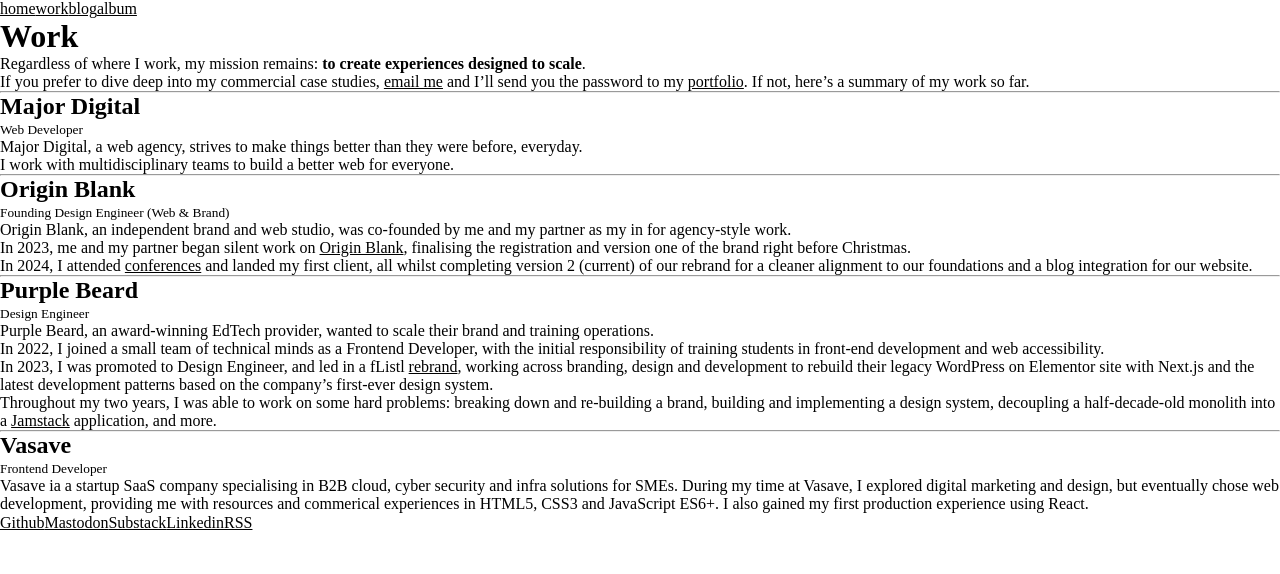
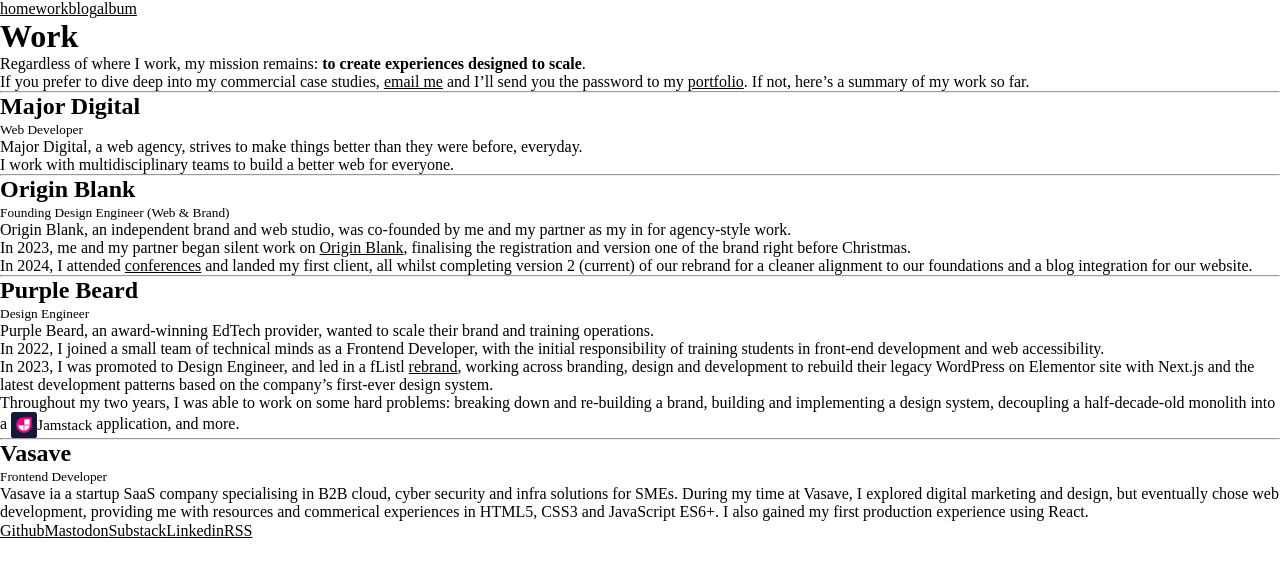
Before and after one commit to sgarciagallego/v3, a Next.js app: page /work in a window 1280 px wide. Shown: the top 574 px of the page. Built offline with nearby package versions, Linux system fonts and the light colour scheme.

Commit message:
updating labels

```diff
--- a/app/page.tsx
+++ b/app/page.tsx
@@ -19,7 +19,7 @@ export default function HomePage() {
   return (
     <Spacer>
       <section>
-        <p>I’m a frontend developer based out of Bexhill-on-sea, East Sussex. I currently work as a {work.currentRole} at <Hyperlink href={work.currentCompanyHref}>{work.currentCompany}</Hyperlink>, where I create experiences designed to scale with <Hyperlink href='https://jamstack.org/'>Jamstack architecture</Hyperlink>, and help businesses bridge the human-computer divide with their people.</p>
+        <p>I’m a {work.currentRole} based out of Bexhill-on-sea, East Sussex, and currently work at <Hyperlink href={work.currentCompanyHref}>{work.currentCompany}</Hyperlink>. I create experiences designed to scale with <Hyperlink href='https://react.dev'>React</Hyperlink> frameworks and <Hyperlink href='https://jamstack.org'>Jamstack</Hyperlink> architecture to bridge the human-computer divide between business and people.</p>
       </section>
       <PhotoGrid>
         {carousel.map((image, index) => (
--- a/components/atoms/link/index.tsx
+++ b/components/atoms/link/index.tsx
@@ -71,6 +71,46 @@ export default function Hyperlink(props: any) {
     );
   }
 
+  if (href === 'https://react.dev') {
+    return (
+      <a
+        target='_blank'
+        rel='noopener noreferrer'
+        aria-label='opens in a new tab'
+        className={styles.label}
+        {...props}
+      >
+        <Image
+          width={64}
+          height={64}
+          src='/ext/react.svg'
+          alt='React favicon'
+        />
+        {props.children}
+      </a>
+    );
+  }
+
+  if (href === 'https://jamstack.org') {
+    return (
+      <a
+        target='_blank'
+        rel='noopener noreferrer'
+        aria-label='opens in a new tab'
+        className={styles.label}
+        {...props}
+      >
+        <Image
+          width={64}
+          height={64}
+          src='/ext/jamstack.svg'
+          alt='Jamstack favicon'
+        />
+        {props.children}
+      </a>
+    );
+  }
+
   return (
     <a
       target='_blank'
--- a/components/atoms/link/styles.module.css
+++ b/components/atoms/link/styles.module.css
@@ -38,6 +38,7 @@
 
 .label {
   height: 1.75em;
+  margin-bottom: var(--space-x2);
   border: var(--space-x1) solid rgb(var(--color-border));
   border-radius: var(--curve-parent);
   padding: var(--padding-layer);
--- a/lib/constant.ts
+++ b/lib/constant.ts
@@ -9,5 +9,5 @@ export const siteConfig = {
 export const work = {
   currentRole: 'Web Developer',
   currentCompany: 'Major Digital',
-  currentCompanyHref: 'https://majordigital.com'
+  currentCompanyHref: 'https://majordigital.com',
 }
```
Also changed, not shown: public/ext/jamstack.svg (added), public/ext/react.svg (added).
